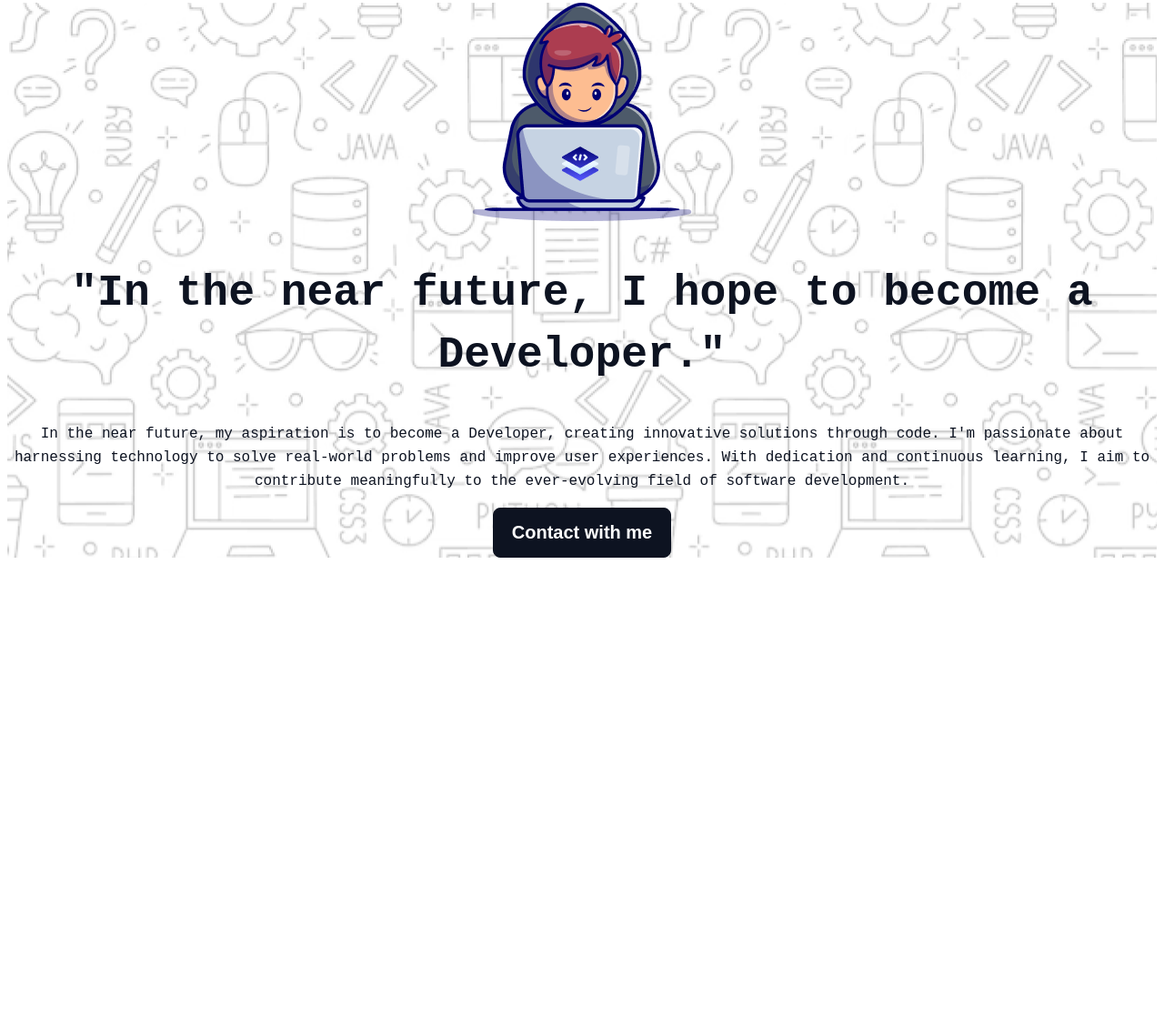
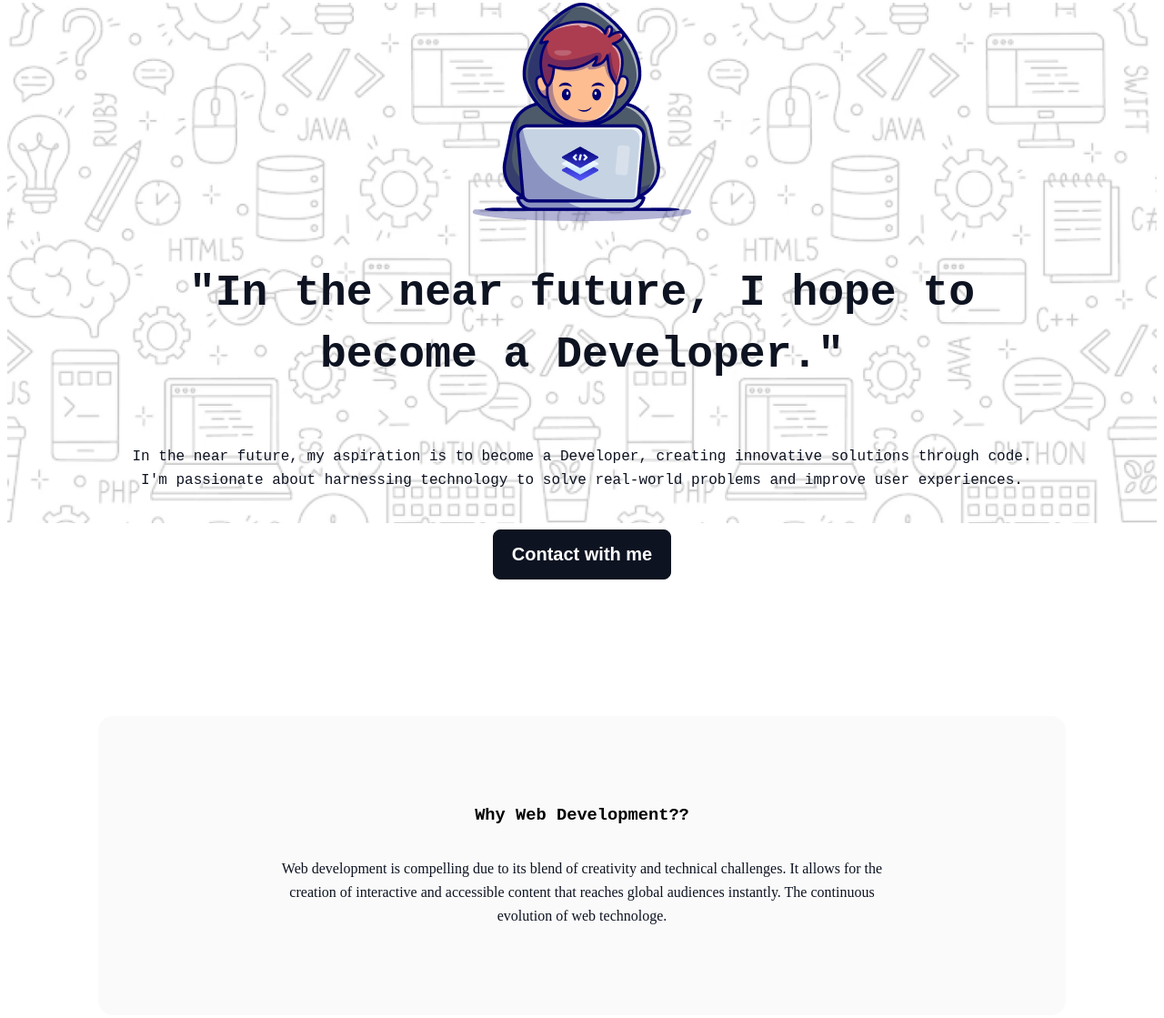
Before and after one commit to Md-Aminul-Islam-Asif/assignment-1-aminul, a plain HTML site: page index.html in a window 1280 px wide. Shown: the part 177-1296 px from the top of the page at 91% size. Before the commit the page ends 800 px from the top, so only its background shows below. Drawn offline with Linux system fonts and the light colour scheme; a web font is replaced by a local one.

Commit message:
add main part

```diff
--- a/index.html
+++ b/index.html
@@ -14,7 +14,7 @@
 </head>
 
 <body class="azeret-mono-uniquifier">
-      <header>
+      <header id="fix">
             <div class="header">
                   <h1>
                         Aminul.Islam
@@ -23,23 +23,37 @@
                         Download Resume
                   </button>
             </div>
-            <section>
+            <section class="header-sec">
                   <div class="header-sec-div">
                         <center><img src="assets/Group.png" alt="pro coding"></center>
                         <h1 class="header-h1">"In the near future, I hope to become a Developer."</h1>
                         <p class="header-p">In the near future, my aspiration is to become a Developer, creating
                               innovative solutions
                               through code. I'm passionate about harnessing technology to solve real-world problems and
-                              improve user experiences. With dedication and continuous learning, I aim to contribute
-                              meaningfully to the ever-evolving field of software development.</p>
+                              improve user experiences.
+                        </p>
 
-                              <center><button class="sec-btn">Contact with me</button></center>
+                        <center><button class="sec-btn">Contact with me</button></center>
 
                   </div>
             </section>
       </header>
       <main>
+            <!-- Why Web Development?? -->
+            <section class="main-section">
+                  <section>
+                        <div class="main-fast-section">
+                              <h1 class="">Why Web Development??</h1>
+                              <p class="m-f-s-p">Web development is compelling due to its blend of creativity and
+                                    technical
+                                    challenges. It allows
+                                    for the creation of interactive and accessible content that reaches global audiences
+                                    instantly.
+                                    The continuous evolution of web technologe.</p>
 
+                        </div>
+                  </section>
+            </section>
       </main>
       <footer>
 
--- a/style/style.css
+++ b/style/style.css
@@ -6,11 +6,12 @@
 }
 
 /* header style */
+
 .header {
       display: flex;
       margin-top: 50px;
-      margin-left: 150px;
-      margin-right: 150px;
+      margin-left: 120px;
+      margin-right: 120px;
       justify-content: space-between;
       margin-bottom: 50px;
 }
@@ -30,6 +31,8 @@
       font-weight: 800;
       line-height: 68px;
       text-align: center;
+      margin-left: 100px;
+      margin-right: 100px;
 }
 
 .header-p {
@@ -38,11 +41,17 @@
       font-weight: 400;
       line-height: 26px;
       text-align: center;
+      border: 1px solid none;
+      padding: 25px 25px;
+      margin-left: 100px;
+      margin-right: 100px;
 }
+
 
 .header-sce-btn {
       justify-content: center;
       align-items: center;
+
 }
 
 .sec-btn {
@@ -58,6 +67,41 @@
 .header-sec-div {
       background-image: url(../assets/Hero-bg.png);
       background-repeat: no-repeat;
+      background-size: 100%;
 
 
 }
+
+#fix {
+      margin-bottom: 150px;
+}
+
+/* main part style */
+.main-fast-section {
+      display: flex;
+      flex-direction: column;
+      justify-content: flex-start;
+      align-items: center;
+
+}
+
+.m-f-s-p {
+      color: rgb(13, 19, 33);
+      font-family: Azeret Mono;
+      font-size: 16px;
+      font-weight: 400;
+      line-height: 26px;
+      letter-spacing: 0%;
+      text-align: center;
+      margin-left: 100px;
+      margin-right: 100px;
+}
+
+.main-section {
+      border: 1px solid none;
+      border-radius: 16px;
+      background: rgba(13, 19, 33, 0.02);
+      padding: 80px 97px 80px 97px;
+      margin-left: 100px;
+      margin-right: 100px;
+}
```
